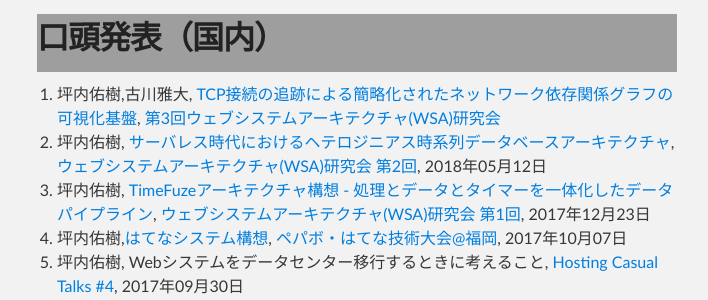
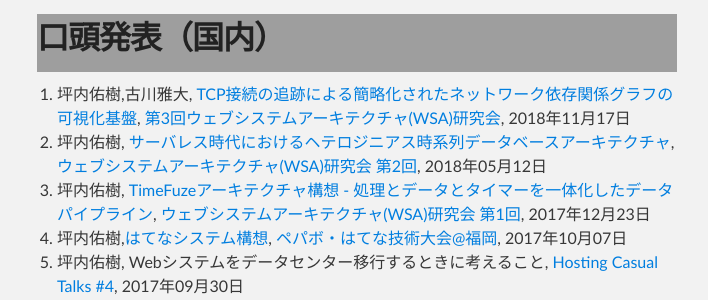
Before and after one commit to yuuki/yuuk.io, a Jekyll site: the page built from index.md, in a window 1280 px wide and 900 px high, scrolled down 3079 px. Shown: the part 152-452 px from the top of the window, without its empty margins (283-991 px from the left). Built offline with Jekyll 4.4.1, drawn with Linux system fonts in a browser that asks for light colours; nearby versions of some CDN libraries.

Commit message:
Sync README.md with index.md

```diff
--- a/index.md
+++ b/index.md
@@ -100,7 +100,7 @@
 
 ## 口頭発表（国内）
 
-1. 坪内佑樹,古川雅大, [TCP接続の追跡による簡略化されたネットワーク依存関係グラフの可視化基盤](https://blog.yuuk.io/entry/2018/mftracer), [第3回ウェブシステムアーキテクチャ(WSA)研究会](https://websystemarchitecture.hatenablog.jp/entry/2018/10/09/231937)
+1. 坪内佑樹,古川雅大, [TCP接続の追跡による簡略化されたネットワーク依存関係グラフの可視化基盤](https://blog.yuuk.io/entry/2018/mftracer), [第3回ウェブシステムアーキテクチャ(WSA)研究会](https://websystemarchitecture.hatenablog.jp/entry/2018/10/09/231937), 2018年11月17日
 1. 坪内佑樹, [サーバレス時代におけるヘテロジニアス時系列データベースアーキテクチャ](https://speakerdeck.com/yuukit/heterotsdb), [ウェブシステムアーキテクチャ(WSA)研究会 第2回](https://websystemarchitecture.hatenablog.jp/entry/2018/03/22/104006), 2018年05月12日
 1. 坪内佑樹, [TimeFuzeアーキテクチャ構想 - 処理とデータとタイマーを一体化したデータパイプライン](https://speakerdeck.com/yuukit/the-concept-of-timefuze-architecture), [ウェブシステムアーキテクチャ(WSA)研究会 第1回](http://websystemarchitecture.hatenablog.jp/entry/2017/12/17/133301), 2017年12月23日
 1. 坪内佑樹,[はてなシステム構想](https://speakerdeck.com/yuukit/the-concept-of-hatena-system), [ペパボ・はてな技術大会@福岡](https://pepabo.connpass.com/event/65932/), 2017年10月07日
```
